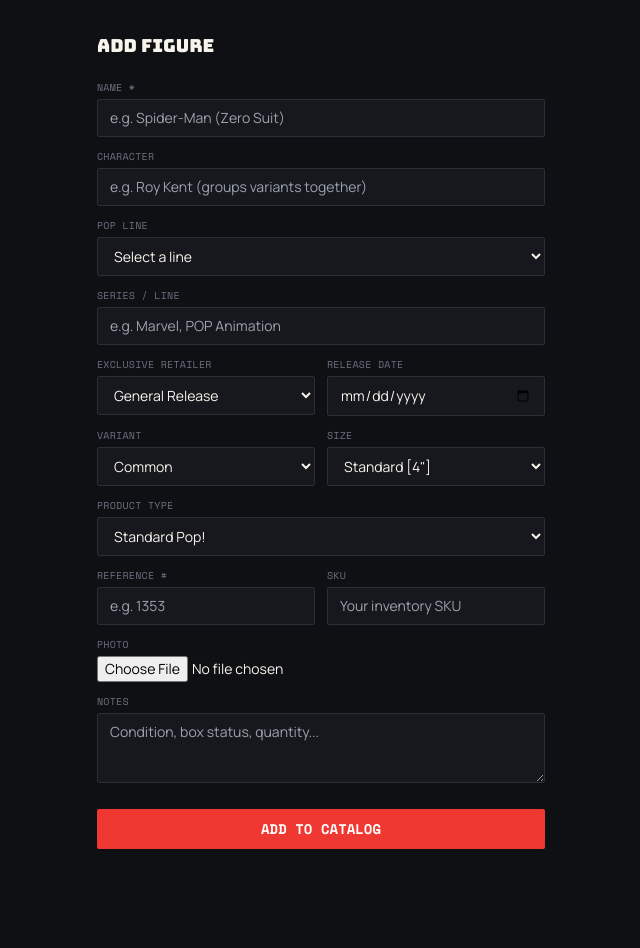
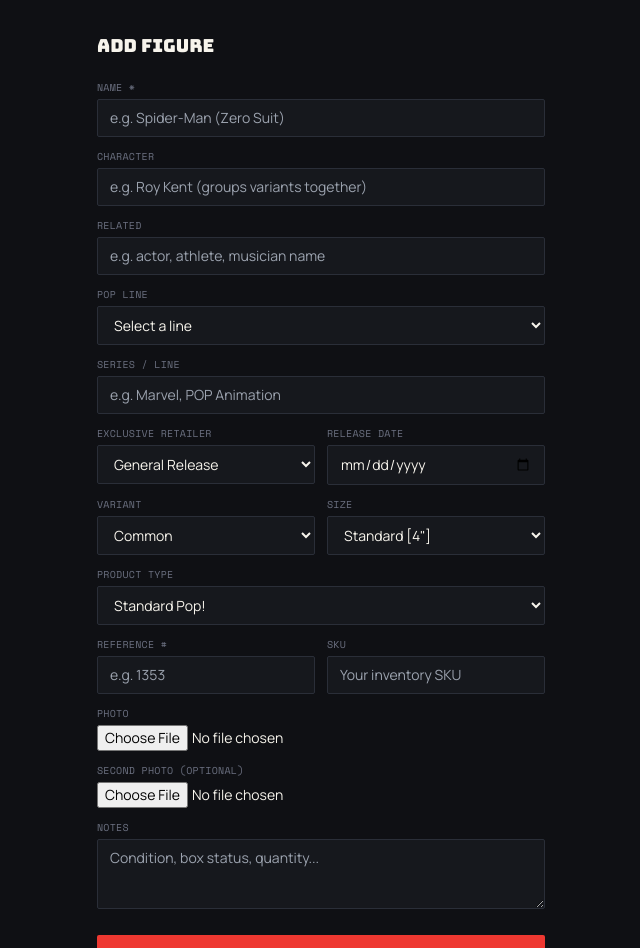
Before and after one commit to Aboutthepop/About-thy-pop, a Next.js app: page /figure/new in a window 1280 px wide. Shown: the top 948 px of the page, without its empty margins (319-959 px from the left). Before the commit the page ends 881 px from the top, so only its background shows below. Built offline with nearby package versions, Linux system fonts and the light colour scheme.

Commit message:
Update page.tsx

```diff
--- a/app/figure/[id]/page.tsx
+++ b/app/figure/[id]/page.tsx
@@ -13,8 +13,10 @@ const emptyForm = {
   pop_line: '',
   release_date: '',
   image_url: '',
+  image_url_2: '',
   reference_number: '',
   character: '',
+  related: '',
   sku: '',
   variant: 'Common',
   size: 'Standard [4"]',
@@ -30,6 +32,7 @@ export default function FigureFormPage() {
 
   const [form, setForm] = useState(emptyForm);
   const [uploading, setUploading] = useState(false);
+  const [uploading2, setUploading2] = useState(false);
   const [saving, setSaving] = useState(false);
 
   useEffect(() => {
@@ -45,8 +48,10 @@ export default function FigureFormPage() {
           pop_line: data.pop_line ?? '',
           release_date: data.release_date ?? '',
           image_url: data.image_url ?? '',
+          image_url_2: data.image_url_2 ?? '',
           reference_number: data.reference_number ?? '',
           character: data.character ?? '',
+          related: data.related ?? '',
           sku: data.sku ?? '',
           variant: data.variant ?? 'Common',
           size: data.size ?? 'Standard [4"]',
@@ -67,6 +72,18 @@ export default function FigureFormPage() {
     const data = await res.json();
     setUploading(false);
     if (data.url) setForm((f) => ({ ...f, image_url: data.url }));
+  }
+
+  async function handleFileChange2(e: React.ChangeEvent<HTMLInputElement>) {
+    const file = e.target.files?.[0];
+    if (!file) return;
+    setUploading2(true);
+    const fd = new FormData();
+    fd.append('file', file);
+    const res = await fetch('/api/upload', { method: 'POST', body: fd });
+    const data = await res.json();
+    setUploading2(false);
+    if (data.url) setForm((f) => ({ ...f, image_url_2: data.url }));
   }
 
   async function handleSubmit(e: React.FormEvent) {
@@ -109,6 +126,16 @@ export default function FigureFormPage() {
               value={form.character}
               onChange={(e) => setForm({ ...form, character: e.target.value })}
               placeholder="e.g. Roy Kent (groups variants together)"
+            />
+          </div>
+
+          <div>
+            <label className="text-[10px] uppercase tracking-wide block mb-1 font-mono text-muted">Related</label>
+            <input
+              className={inputCls}
+              value={form.related}
+              onChange={(e) => setForm({ ...form, related: e.target.value })}
+              placeholder="e.g. actor, athlete, musician name"
             />
           </div>
 
@@ -259,6 +286,15 @@ export default function FigureFormPage() {
           </div>
 
           <div>
+            <label className="text-[10px] uppercase tracking-wide block mb-1 font-mono text-muted">Second Photo (optional)</label>
+            <input type="file" accept="image/*" onChange={handleFileChange2} className="text-sm text-card" />
+            {uploading2 && <div className="text-xs text-muted mt-1">Uploading...</div>}
+            {form.image_url_2 && (
+              <img src={form.image_url_2} alt="preview 2" className="mt-2 w-24 h-24 object-contain bg-cardWindow rounded-sm" />
+            )}
+          </div>
+
+          <div>
             <label className="text-[10px] uppercase tracking-wide block mb-1 font-mono text-muted">Notes</label>
             <textarea
               className={inputCls}
```
